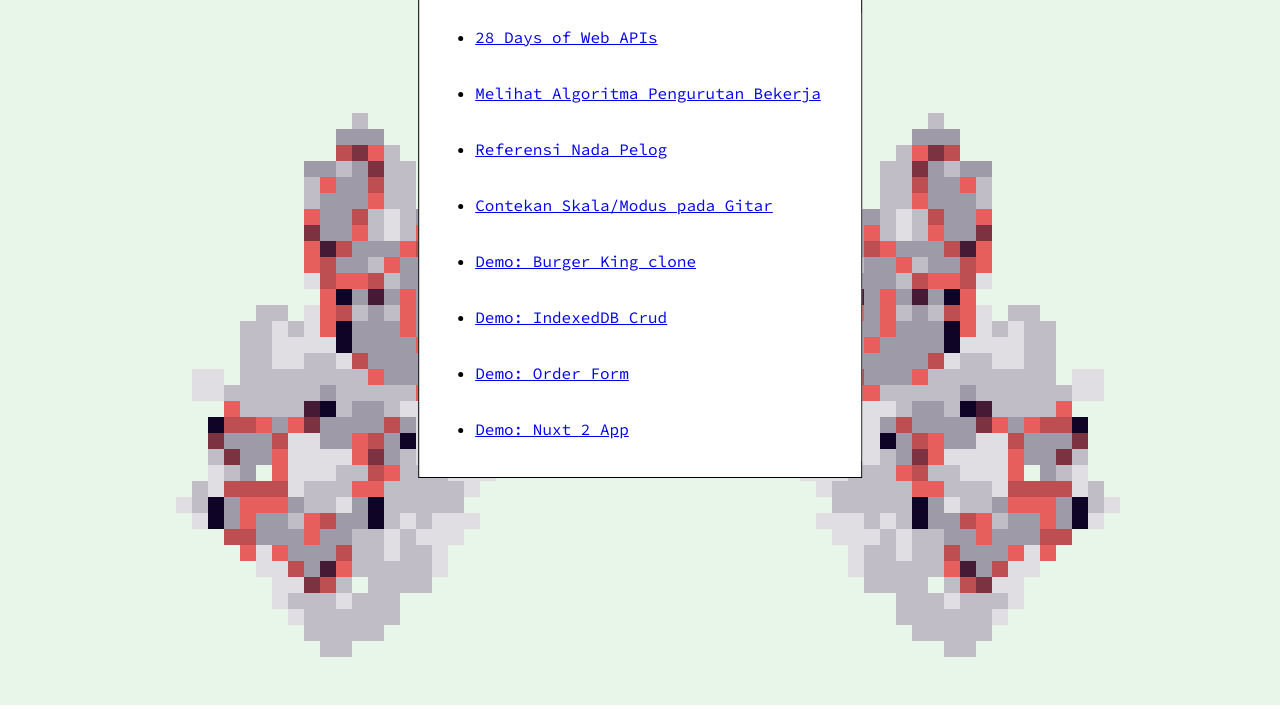
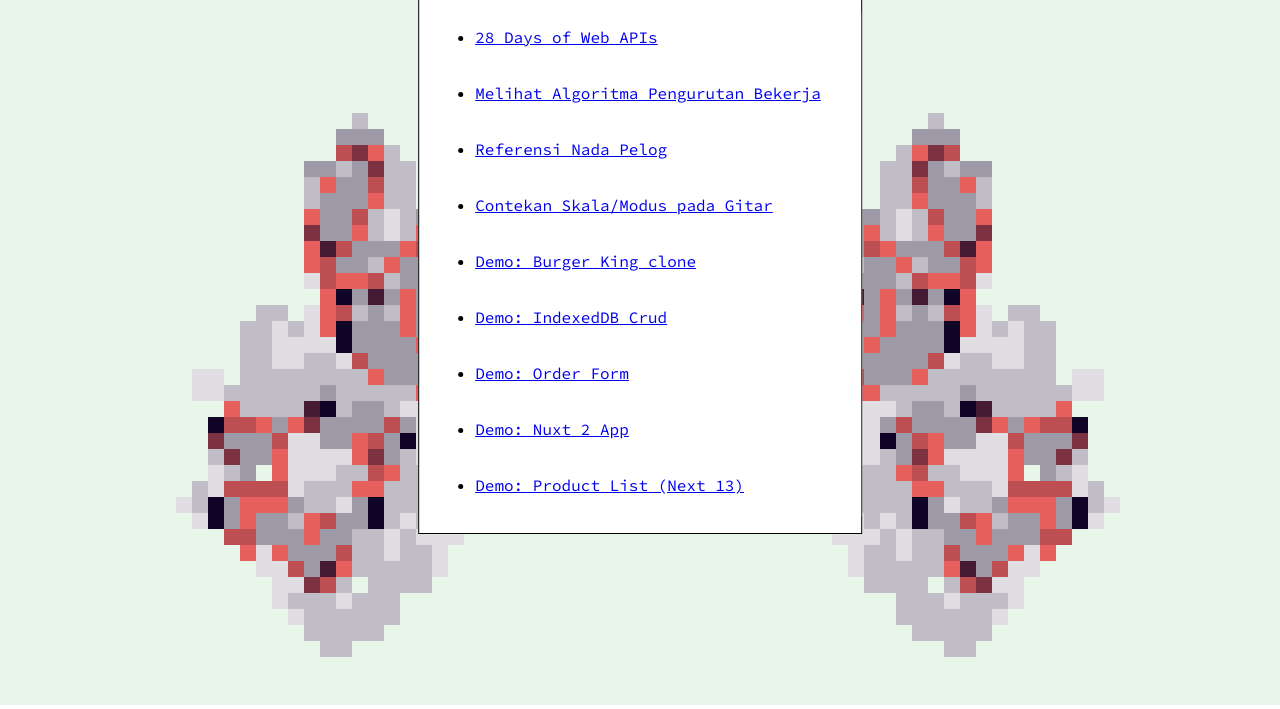
Before and after one commit to stoikal/stoikal.github.io, a plain HTML site: page index.html in a window 1280 px wide. Shown: the part 95-804 px from the top of the page. Drawn offline with Linux system fonts and the light colour scheme.

Commit message:
add link: product list

```diff
--- a/index.html
+++ b/index.html
@@ -110,6 +110,7 @@
           <li><a href="https://demo-idb-crud.vercel.app/"><span>Demo: IndexedDB Crud</span></a></li>
           <li><a href="https://demo-order-form.vercel.app/"><span>Demo: Order Form</span></a></li>
           <li><a href="https://demo-nuxt-app.vercel.app/"><span>Demo: Nuxt 2 App</span></a></li>
+          <li><a href="https://demo-product-list.vercel.app"><span>Demo: Product List (Next 13)</span></a></li>
         </ul>
       </main>
     </div>
```
